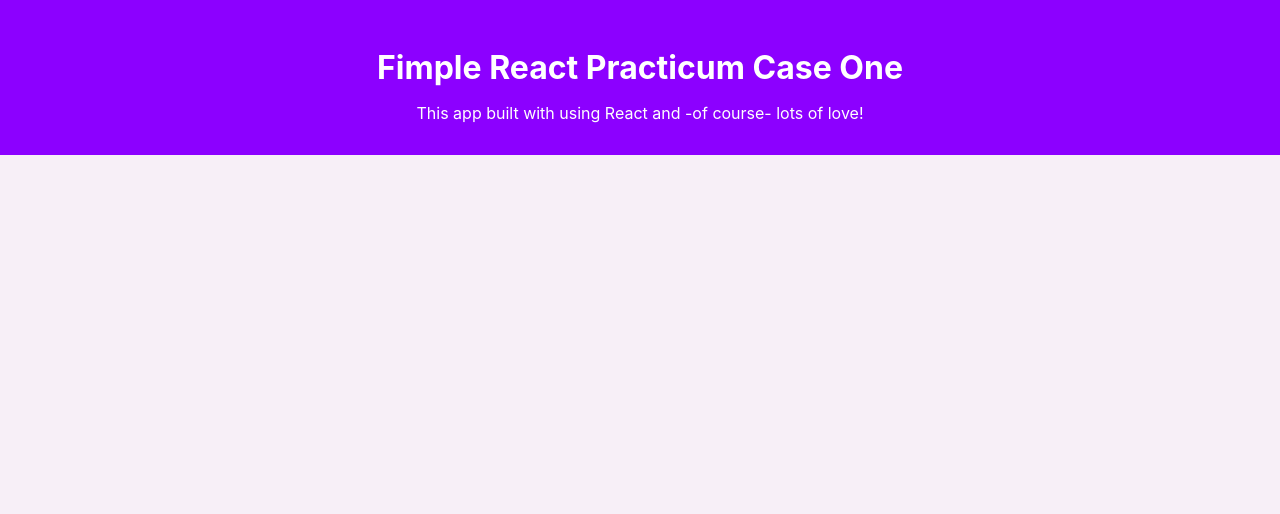
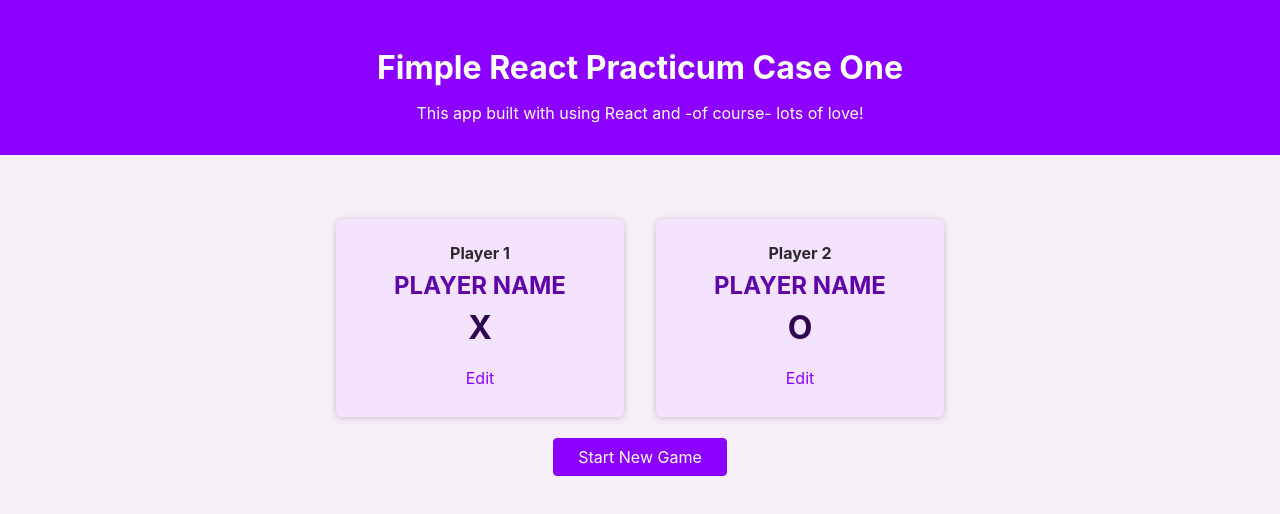
Before and after one commit to canozzcan/Fimple-React-Practicum-Case-One, a React (Create React App) app: page / in a window 1280 px wide. Shown: the top 514 px of the page. Built offline with nearby package versions, Linux system fonts and the light colour scheme.

Commit message:
Players Configuration

```diff
--- a/src/App.js
+++ b/src/App.js
@@ -1,9 +1,15 @@
-import Header from "./components/Header";
+import Header from "./components/header/Header";
+import PlayersConfig from "./components/playersConfig/PlayersConfig";
+
+
 
 function App() {
+
   return (
     <div >
-      <Header/>
+      <Header />
+      <PlayersConfig/>
+
     </div>
   );
 }
--- /dev/null
+++ b/src/components/playersConfig/PlayersConfig.jsx
@@ -0,0 +1,120 @@
+import "./playersConfig.css";
+
+import React, { useState } from "react";
+
+const PlayersConfig = () => {
+  const [playerOne, setPlayerOne] = useState("");
+  const [playerTwo, setPlayerTwo] = useState("");
+  const [showModalOne, setShowModalOne] = useState(false);
+  const [showModalTwo, setShowModalTwo] = useState(false);
+
+  const cancelPlayerOne = () => {
+    setShowModalOne(false);
+    setPlayerOne("");
+  };
+
+  const cancelPlayerTwo = () => {
+    setShowModalTwo(false);
+    setPlayerTwo("");
+  };
+
+  const onSubmit = (e) => {
+    e.preventDefault();
+    setShowModalOne(false);
+    setShowModalTwo(false);
+  };
+
+  const checkPlayerNames = () => {
+    if(!playerOne || !playerTwo){
+        alert("Please set custom player names for both players!");
+        return
+    }
+  }
+
+  return (
+    <div>
+      {showModalOne && (
+        <div className="modal-backdrop">
+          <div className="modal">
+            <h2>Choose Your Name</h2>
+            <form onSubmit={onSubmit}>
+              <div className="formControl">
+                <label> Player Name</label>
+                <input
+                  type="text"
+                  onChange={(e) => setPlayerOne(e.target.value)}
+                  value={playerOne}
+                />
+              </div>
+              <div>
+                <button onClick={cancelPlayerOne} className="btn btn-alt">
+                  Cancel
+                </button>
+                <button className="btn">Confirm</button>
+              </div>
+            </form>
+          </div>
+        </div>
+      )}
+      {showModalTwo && (
+        <div className="modal-backdrop">
+          <div className="modal">
+            <h2>Choose Your Name</h2>
+            <form onSubmit={onSubmit}>
+              <div className="formControl">
+                <label> Player Name</label>
+                <input
+                  type="text"
+                  onChange={(e) => setPlayerTwo(e.target.value)}
+                  value={playerTwo}
+                />
+              </div>
+              <div>
+                <button
+                  onClick={cancelPlayerTwo}
+                  className="btn btn-alt"
+                >
+                  Cancel
+                </button>
+                <button className="btn">Confirm</button>
+              </div>
+            </form>
+          </div>
+        </div>
+      )}
+      <div className="playersConfig">
+        <ol>
+          <li>
+            <div className="playerOne">
+              <h2>Player 1</h2>
+              <h3>{playerOne ? playerOne : "PLAYER NAME"}</h3>
+              <p className="playerSymbol">X</p>
+              <button
+                onClick={() => setShowModalOne(true)}
+                className="btn btn-alt"
+              >
+                Edit
+              </button>
+            </div>
+          </li>
+          <li>
+            <div className="playerTwo">
+              <h2>Player 2</h2>
+              <h3>{playerTwo ? playerTwo : "PLAYER NAME"}</h3>
+              <p className="playerSymbol">O</p>
+              <button
+                onClick={() => setShowModalTwo(true)}
+                className="btn btn-alt"
+              >
+                Edit
+              </button>
+            </div>
+          </li>
+        </ol>
+        <button onClick={checkPlayerNames} className="btn">Start New Game</button>
+      </div>
+    </div>
+  );
+};
+
+export default PlayersConfig;
--- /dev/null
+++ b/src/components/playersConfig/playersConfig.css
@@ -0,0 +1,85 @@
+.playersConfig {
+  width: 90%;
+  max-width: 40rem;
+  margin: 3rem auto;
+  text-align: center;
+}
+
+.playersConfig ol {
+  list-style: none;
+  margin: 0;
+  padding: 0;
+  display: flex;
+}
+
+.playersConfig li {
+  margin: 1rem;
+  padding: 1rem;
+  width: 50%;
+  background-color: rgb(243, 227, 255);
+  border-radius: 6px;
+  box-shadow: 0 1px 6px rgba(0, 0, 0, 0.2);
+}
+
+.playersConfig h2 {
+  font-size: 1rem;
+  margin: 0.5rem 0;
+}
+
+.playersConfig h3 {
+  font-size: 1.5rem;
+  margin: 0.5rem 0;
+  color: rgb(94, 4, 168);
+}
+
+.playerSymbol{
+    font-size: 2rem;
+    font-weight: bold;
+    color: rgb(47,4,82);
+    margin: 0.5rem 0;
+}
+
+.modal-backdrop {
+  position: fixed;
+  top: 0;
+  left: 0;
+  width: 100%;
+  height: 100%;
+  background-color: rgba(0, 0, 0, 0.7);
+}
+
+.modal{
+  text-align: center;
+  padding: 30px;
+  max-width: 480px;
+  margin: 200px auto;
+  background: #fff;
+  border-radius: 10px;
+}
+
+.modal h2{
+  font-size: 1.6rem;
+  font-weight: bold;
+  margin: 0.5rem 0;
+}
+
+.formControl {
+  margin: 0.5rem 0;
+}
+
+.formControl label {
+  display: block;
+  margin-bottom: 0.5rem;
+  font-weight: bold;
+}
+
+.formControl input {
+  font: inherit;
+  border: 1px solid rgb(204, 204, 204);
+  width: 15rem;
+  padding: 0.35rem;
+}
+
+button{
+  margin: 5px;
+}
--- a/src/index.css
+++ b/src/index.css
@@ -4,7 +4,6 @@
 }
 
 body {
-
   font-family: -apple-system, BlinkMacSystemFont, "Segoe UI", "Roboto", "Oxygen",
     "Ubuntu", "Cantarell", "Fira Sans", "Droid Sans", "Helvetica Neue",
     sans-serif;
@@ -18,3 +17,29 @@
   font-family: source-code-pro, Menlo, Monaco, Consolas, "Courier New",
     monospace;
 }
+
+.btn {
+  font: inherit;
+  padding: 0.5rem 1.5rem;
+  background-color: rgb(140, 0, 255);
+  border: 1px solid rgb(140, 0, 255);
+  color: white;
+  border-radius: 4px;
+  cursor: pointer;
+}
+
+.btn-alt{
+  background-color: transparent;
+  border: transparent;
+  color: rgb(140, 0, 255);
+}
+
+.btn:hover {
+  background-color: rgb(79, 10, 190);
+  border-color: rgb(79, 10, 190);
+}
+
+.btn-alt:hover {
+  background-color: rgb(230, 201, 252);
+  border-color: transparent;
+}
```
Also changed, not shown: src/components/header/Header.jsx (renamed from src/components/Header.jsx), src/components/header/header.css (renamed from src/components/header.css).
